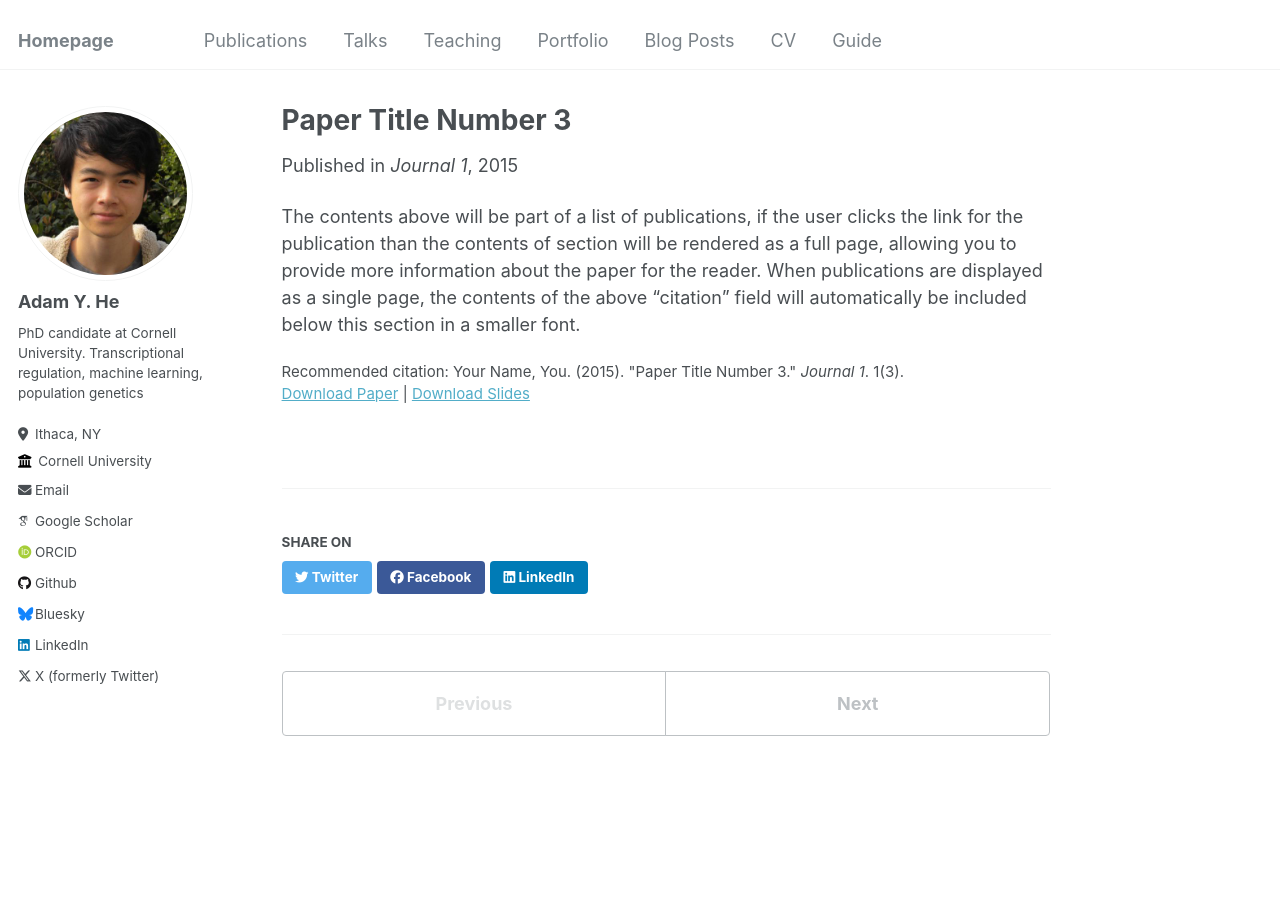
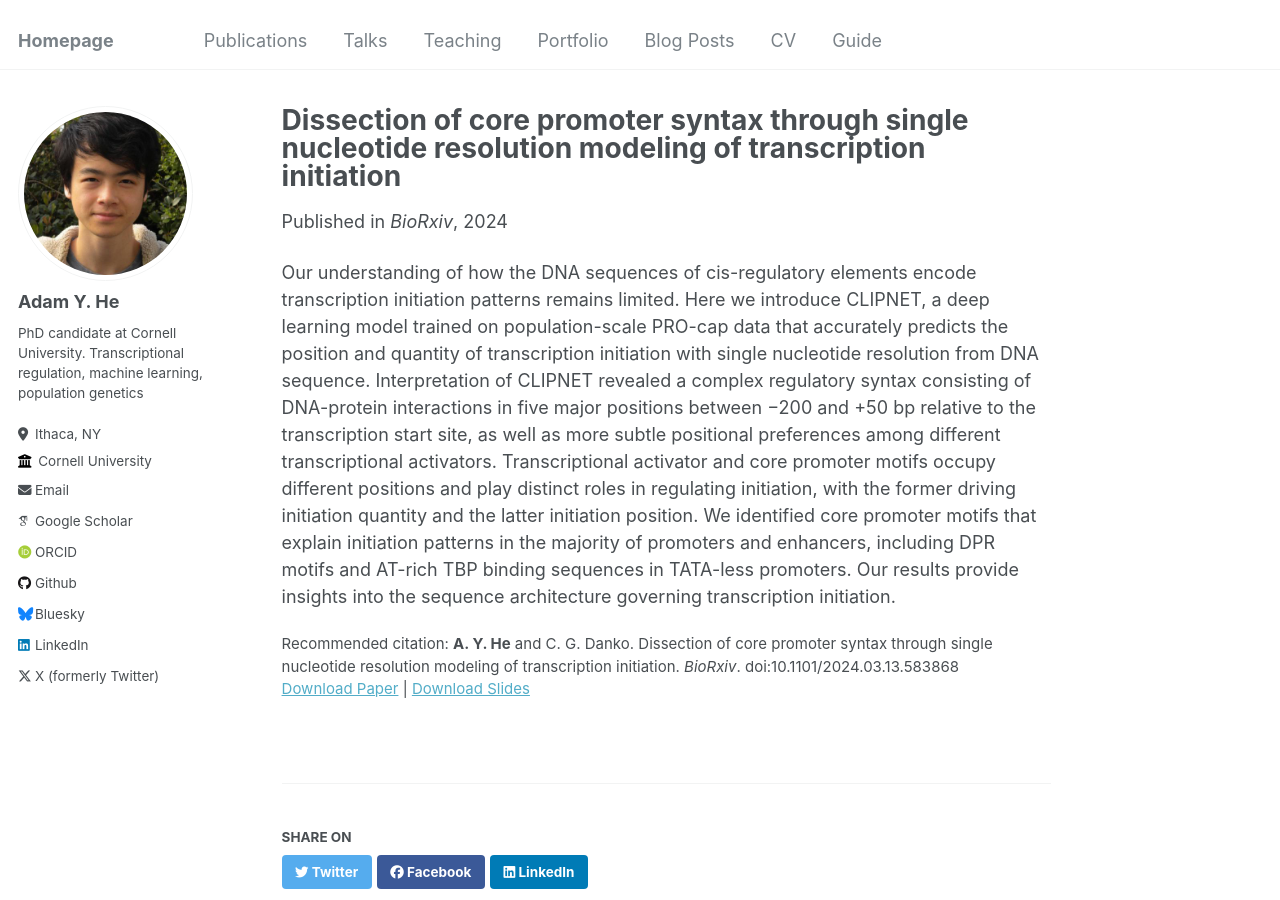
Before and after one commit to adamyhe/adamyhe.github.io, a Jekyll site: the page built from _publications/2015-10-01-paper-title-number-3.md, in a window 1280 px wide and 900 px high. Built offline with Jekyll 4.4.1, drawn with Linux system fonts in a browser that asks for light colours; some web fonts are replaced.

Commit message:
Update 2015-10-01-paper-title-number-3.md

```diff
--- a/_publications/2015-10-01-paper-title-number-3.md
+++ b/_publications/2015-10-01-paper-title-number-3.md
@@ -1,13 +1,13 @@
 ---
-title: "Paper Title Number 3"
+title: "Dissection of core promoter syntax through single nucleotide resolution modeling of transcription initiation"
 collection: publications
-permalink: /publication/2015-10-01-paper-title-number-3
+permalink: /publication/2024_clipnet
 excerpt: 'This paper is about the number 3. The number 4 is left for future work.'
-date: 2015-10-01
-venue: 'Journal 1'
-slidesurl: 'http://academicpages.github.io/files/slides3.pdf'
-paperurl: 'http://academicpages.github.io/files/paper3.pdf'
-citation: 'Your Name, You. (2015). &quot;Paper Title Number 3.&quot; <i>Journal 1</i>. 1(3).'
+date: 2024-03-13
+venue: 'BioRxiv'
+slidesurl: 'http://adamyhe.github.io/files/adamhe_mechanisms2023.pdf'
+paperurl: 'http://adamyhe.github.io/files/CLIPNET_bioRxiv.pdf'
+citation: '<strong>A. Y. He</strong> and C. G. Danko. Dissection of core promoter syntax through single nucleotide resolution modeling of transcription initiation. <em>BioRxiv</em>. doi:10.1101/2024.03.13.583868'
 ---
 
-The contents above will be part of a list of publications, if the user clicks the link for the publication than the contents of section will be rendered as a full page, allowing you to provide more information about the paper for the reader. When publications are displayed as a single page, the contents of the above "citation" field will automatically be included below this section in a smaller font.
+Our understanding of how the DNA sequences of cis-regulatory elements encode transcription initiation patterns remains limited. Here we introduce CLIPNET, a deep learning model trained on population-scale PRO-cap data that accurately predicts the position and quantity of transcription initiation with single nucleotide resolution from DNA sequence. Interpretation of CLIPNET revealed a complex regulatory syntax consisting of DNA-protein interactions in five major positions between −200 and +50 bp relative to the transcription start site, as well as more subtle positional preferences among different transcriptional activators. Transcriptional activator and core promoter motifs occupy different positions and play distinct roles in regulating initiation, with the former driving initiation quantity and the latter initiation position. We identified core promoter motifs that explain initiation patterns in the majority of promoters and enhancers, including DPR motifs and AT-rich TBP binding sequences in TATA-less promoters. Our results provide insights into the sequence architecture governing transcription initiation.
```
